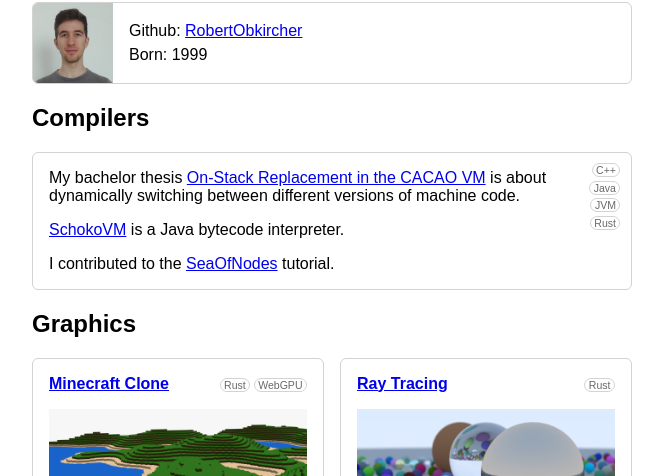
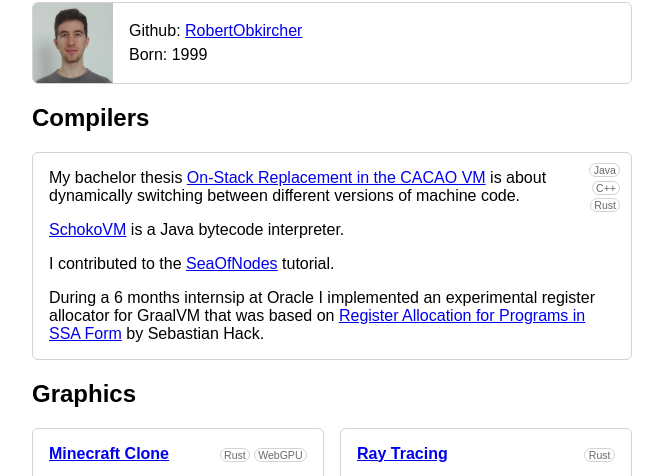
Before and after one commit to RobertObkircher/cloudflare-pages, a plain HTML site: page index.html in a window 1280 px wide. Shown: the part 78-554 px from the top of the page, without its empty margins (308-971 px from the left). Drawn offline with Linux system fonts and the light colour scheme.

Commit message:
add internship

```diff
--- a/index.html
+++ b/index.html
@@ -26,15 +26,19 @@
     <h2>Compilers</h2>
 
     <div class="gray-border">
+        <span class="pill">Java</span>
         <span class="pill">C++</span>
-        <span class="pill">Java</span>
-        <span class="pill">JVM</span>
         <span class="pill">Rust</span>
         <ul class="list">
             <li>My bachelor thesis <a href="cacao-osr.pdf">On-Stack Replacement in the CACAO VM</a> is about dynamically switching between different versions of machine code.
             </li>
             <li><a target="_blank" rel="external noreferrer noopener" href="https://github.com/RobertObkircher/SchokoVM">SchokoVM</a> is a Java bytecode interpreter.</li>
             <li>I contributed to the <a target="_blank" rel="external noreferrer noopener" href="https://github.com/SeaOfNodes">SeaOfNodes</a> tutorial.</li>
+            <li>
+                During a 6 months internsip at Oracle I implemented an experimental register allocator for GraalVM that was based on
+                <a target="_blank" rel="external noreferrer noopener" href="https://compilers.cs.uni-saarland.de/projects/ssara/">Register Allocation for Programs in SSA Form</a>
+                by Sebastian Hack.
+            </li>
         </ul>
     </div>
 
```
